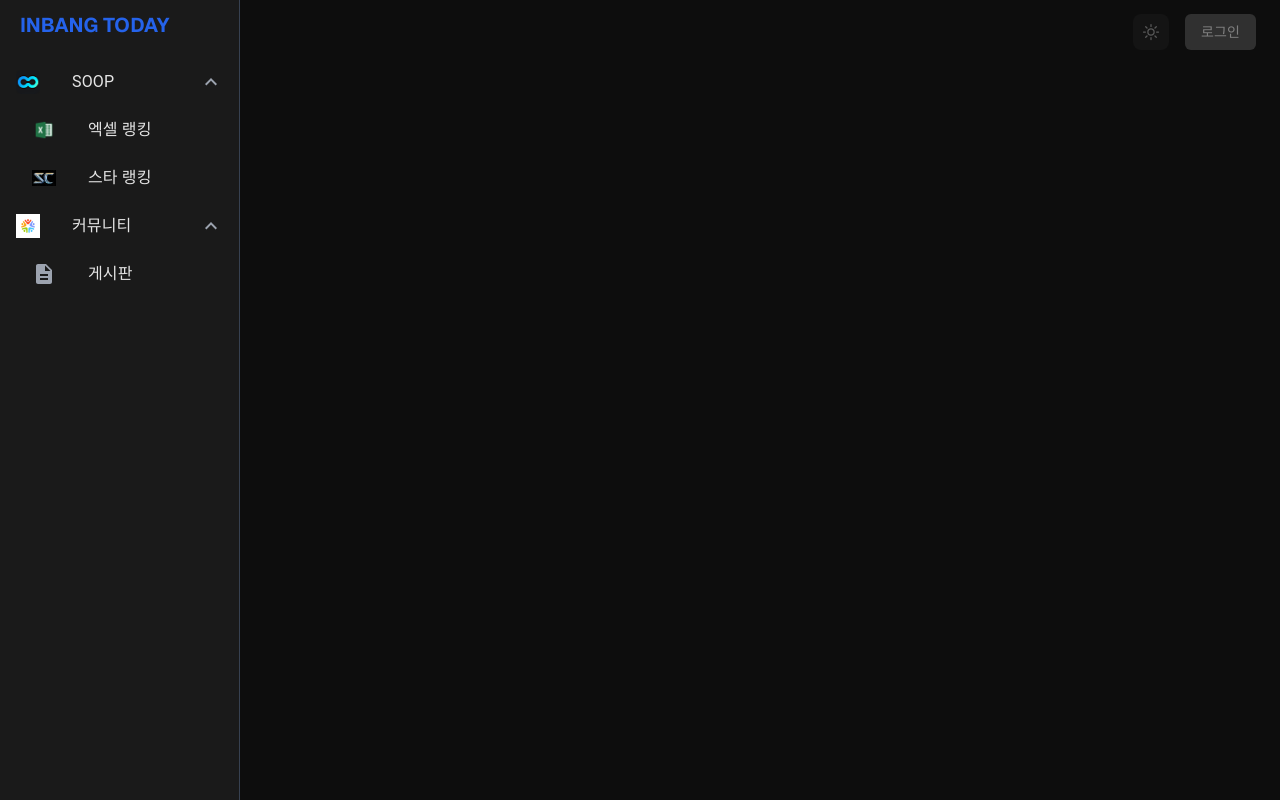
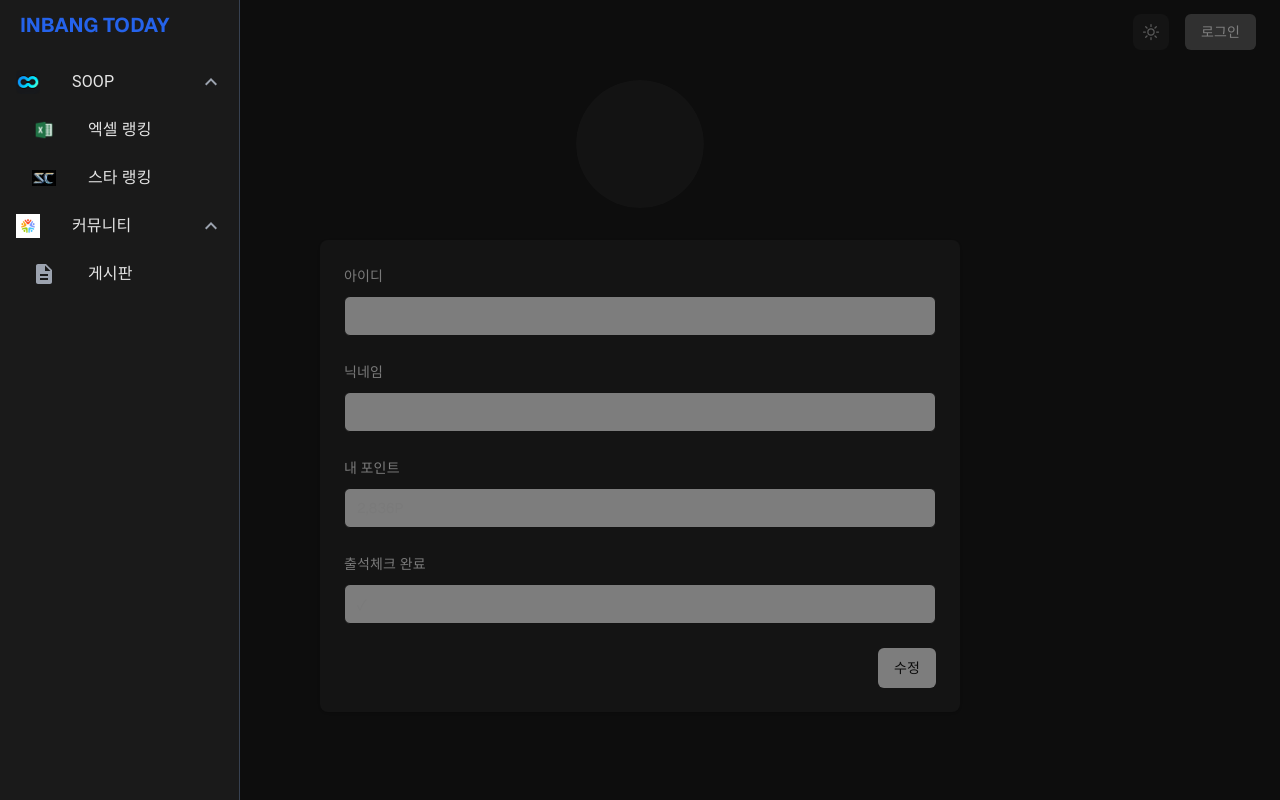
Before and after one commit to graylobo/inbang-today-client, a Next.js app: page /user/profile in a window 1280 px wide. Built offline with nearby package versions, Linux system fonts and the light colour scheme.

Commit message:
feat: profile page

```diff
--- a/package.json
+++ b/package.json
@@ -15,6 +15,7 @@
     "@mui/material": "^6.1.9",
     "@radix-ui/react-avatar": "^1.1.4",
     "@radix-ui/react-popover": "^1.1.7",
+    "@radix-ui/react-slot": "^1.2.0",
     "@tanstack/react-query": "^5.59.16",
     "@tanstack/react-query-devtools": "^5.59.16",
     "@tiptap/extension-code-block-lowlight": "^2.11.0",
--- a/src/app/user/profile/page.tsx
+++ b/src/app/user/profile/page.tsx
@@ -1,7 +1,133 @@
-import React from "react";
+"use client";
 
-function UserProfilePage() {
-  return <div></div>;
+import { Button } from "@/components/ui/button";
+import { Input } from "@/components/ui/input";
+import { useAuthStore } from "@/store/authStore";
+import { Camera } from "lucide-react";
+import { useEffect, useRef, useState } from "react";
+import { Avatar, AvatarFallback, AvatarImage } from "@/components/ui/avatar";
+
+export default function ProfilePage() {
+  const { user } = useAuthStore();
+  const [isEditing, setIsEditing] = useState(false);
+  const [nickname, setNickname] = useState(user?.name || "");
+  const fileInputRef = useRef<HTMLInputElement>(null);
+
+  // Update nickname when user data changes (e.g., after page refresh)
+  useEffect(() => {
+    if (user?.name) {
+      setNickname(user.name);
+    }
+  }, [user?.name]);
+
+  const handleEdit = () => {
+    setIsEditing(true);
+  };
+
+  const handleCancel = () => {
+    setNickname(user?.name || "");
+    setIsEditing(false);
+  };
+
+  const handleSave = async () => {
+    // TODO: API call to update nickname
+    setIsEditing(false);
+  };
+
+  const handleImageClick = () => {
+    fileInputRef.current?.click();
+  };
+
+  const handleImageChange = async (e: React.ChangeEvent<HTMLInputElement>) => {
+    const file = e.target.files?.[0];
+    if (!file) return;
+
+    try {
+      const formData = new FormData();
+      formData.append("image", file);
+
+      // TODO: API call to upload image
+      // const response = await fetch('/api/user/profile-image', {
+      //   method: 'POST',
+      //   body: formData,
+      // });
+
+      // if (response.ok) {
+      //   const data = await response.json();
+      //   // Update user profile image in auth store
+      // }
+    } catch (error) {
+      console.error("Failed to upload image:", error);
+    }
+  };
+
+  return (
+    <div className="container max-w-2xl mx-auto p-4 space-y-8">
+      <div className="flex flex-col items-center justify-center space-y-4">
+        <div className="relative">
+          <Avatar className="w-32 h-32">
+            <AvatarImage src={user?.image} />
+            <AvatarFallback>{user?.name?.[0]?.toUpperCase()}</AvatarFallback>
+          </Avatar>
+          {isEditing && (
+            <>
+              <button
+                onClick={handleImageClick}
+                className="absolute bottom-0 right-0 p-2 bg-blue-500 rounded-full text-white hover:bg-blue-600"
+              >
+                <Camera className="w-5 h-5" />
+              </button>
+              <input
+                type="file"
+                ref={fileInputRef}
+                onChange={handleImageChange}
+                accept="image/*"
+                className="hidden"
+              />
+            </>
+          )}
+        </div>
+      </div>
+
+      <div className="space-y-6 bg-white dark:bg-gray-800 p-6 rounded-lg shadow">
+        <div className="space-y-2">
+          <label className="text-sm font-medium">아이디</label>
+          <Input value={user?.email || ""} readOnly className="bg-gray-50" />
+        </div>
+
+        <div className="space-y-2">
+          <label className="text-sm font-medium">닉네임</label>
+          <Input
+            value={nickname}
+            onChange={(e) => setNickname(e.target.value)}
+            readOnly={!isEditing}
+            className={!isEditing ? "bg-gray-50" : ""}
+          />
+        </div>
+
+        <div className="space-y-2">
+          <label className="text-sm font-medium">내 포인트</label>
+          <Input value="2,836P" readOnly className="bg-gray-50" />
+        </div>
+
+        <div className="space-y-2">
+          <label className="text-sm font-medium">출석체크 완료</label>
+          <Input value="✓" readOnly className="bg-gray-50" />
+        </div>
+
+        <div className="flex justify-end space-x-4">
+          {isEditing ? (
+            <>
+              <Button variant="outline" onClick={handleCancel}>
+                취소
+              </Button>
+              <Button onClick={handleSave}>저장</Button>
+            </>
+          ) : (
+            <Button onClick={handleEdit}>수정</Button>
+          )}
+        </div>
+      </div>
+    </div>
+  );
 }
-
-export default UserProfilePage;
--- /dev/null
+++ b/src/components/ui/button.tsx
@@ -0,0 +1,56 @@
+import * as React from "react"
+import { Slot } from "@radix-ui/react-slot"
+import { cva, type VariantProps } from "class-variance-authority"
+
+import { cn } from "@/lib/utils"
+
+const buttonVariants = cva(
+  "inline-flex items-center justify-center gap-2 whitespace-nowrap rounded-md text-sm font-medium ring-offset-background transition-colors focus-visible:outline-none focus-visible:ring-2 focus-visible:ring-ring focus-visible:ring-offset-2 disabled:pointer-events-none disabled:opacity-50 [&_svg]:pointer-events-none [&_svg]:size-4 [&_svg]:shrink-0",
+  {
+    variants: {
+      variant: {
+        default: "bg-primary text-primary-foreground hover:bg-primary/90",
+        destructive:
+          "bg-destructive text-destructive-foreground hover:bg-destructive/90",
+        outline:
+          "border border-input bg-background hover:bg-accent hover:text-accent-foreground",
+        secondary:
+          "bg-secondary text-secondary-foreground hover:bg-secondary/80",
+        ghost: "hover:bg-accent hover:text-accent-foreground",
+        link: "text-primary underline-offset-4 hover:underline",
+      },
+      size: {
+        default: "h-10 px-4 py-2",
+        sm: "h-9 rounded-md px-3",
+        lg: "h-11 rounded-md px-8",
+        icon: "h-10 w-10",
+      },
+    },
+    defaultVariants: {
+      variant: "default",
+      size: "default",
+    },
+  }
+)
+
+export interface ButtonProps
+  extends React.ButtonHTMLAttributes<HTMLButtonElement>,
+    VariantProps<typeof buttonVariants> {
+  asChild?: boolean
+}
+
+const Button = React.forwardRef<HTMLButtonElement, ButtonProps>(
+  ({ className, variant, size, asChild = false, ...props }, ref) => {
+    const Comp = asChild ? Slot : "button"
+    return (
+      <Comp
+        className={cn(buttonVariants({ variant, size, className }))}
+        ref={ref}
+        {...props}
+      />
+    )
+  }
+)
+Button.displayName = "Button"
+
+export { Button, buttonVariants }
--- /dev/null
+++ b/src/components/ui/input.tsx
@@ -0,0 +1,22 @@
+import * as React from "react"
+
+import { cn } from "@/lib/utils"
+
+const Input = React.forwardRef<HTMLInputElement, React.ComponentProps<"input">>(
+  ({ className, type, ...props }, ref) => {
+    return (
+      <input
+        type={type}
+        className={cn(
+          "flex h-10 w-full rounded-md border border-input bg-background px-3 py-2 text-base ring-offset-background file:border-0 file:bg-transparent file:text-sm file:font-medium file:text-foreground placeholder:text-muted-foreground focus-visible:outline-none focus-visible:ring-2 focus-visible:ring-ring focus-visible:ring-offset-2 disabled:cursor-not-allowed disabled:opacity-50 md:text-sm",
+          className
+        )}
+        ref={ref}
+        {...props}
+      />
+    )
+  }
+)
+Input.displayName = "Input"
+
+export { Input }
```
Also changed, not shown: 1 other file (tests, documents, lock files or other folders).
